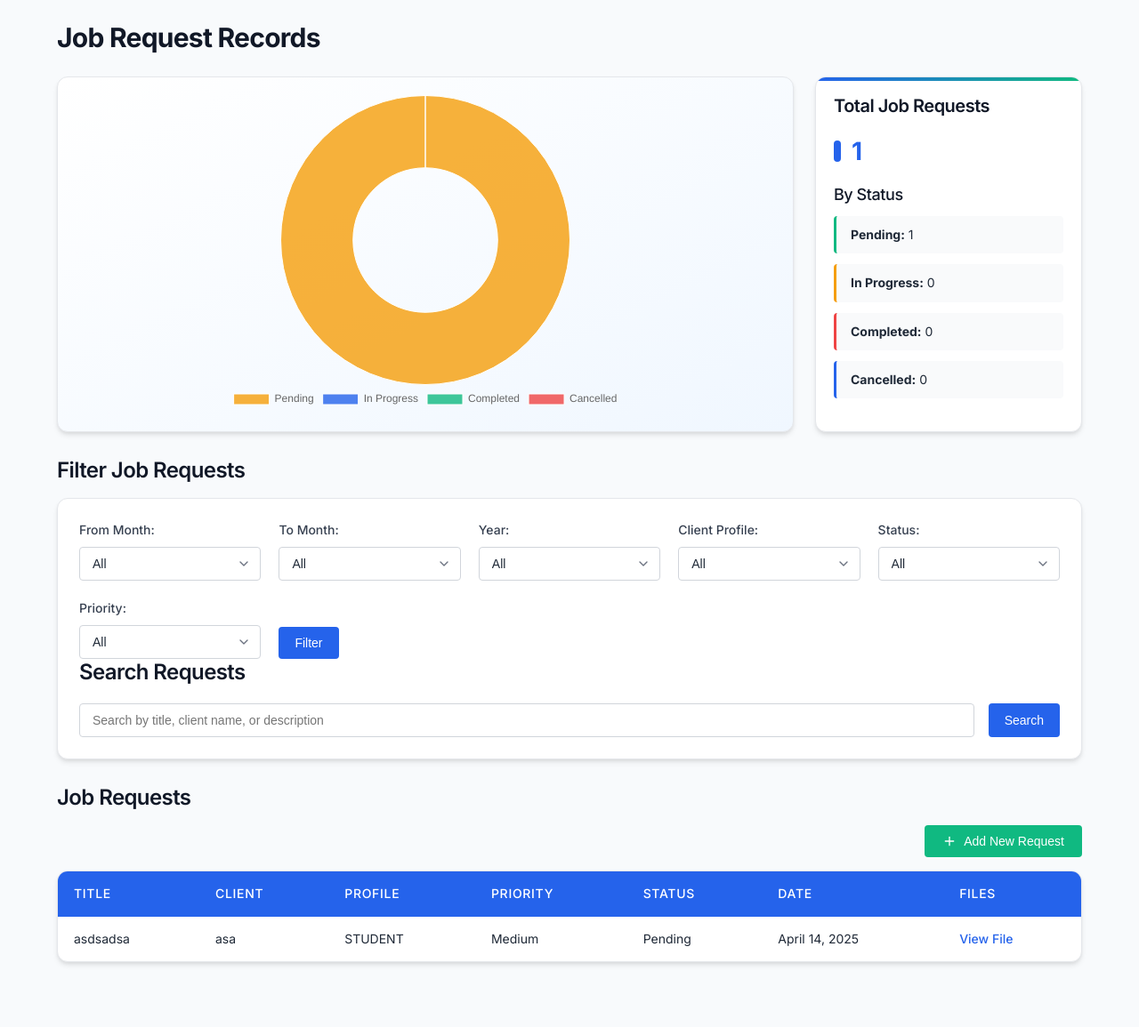
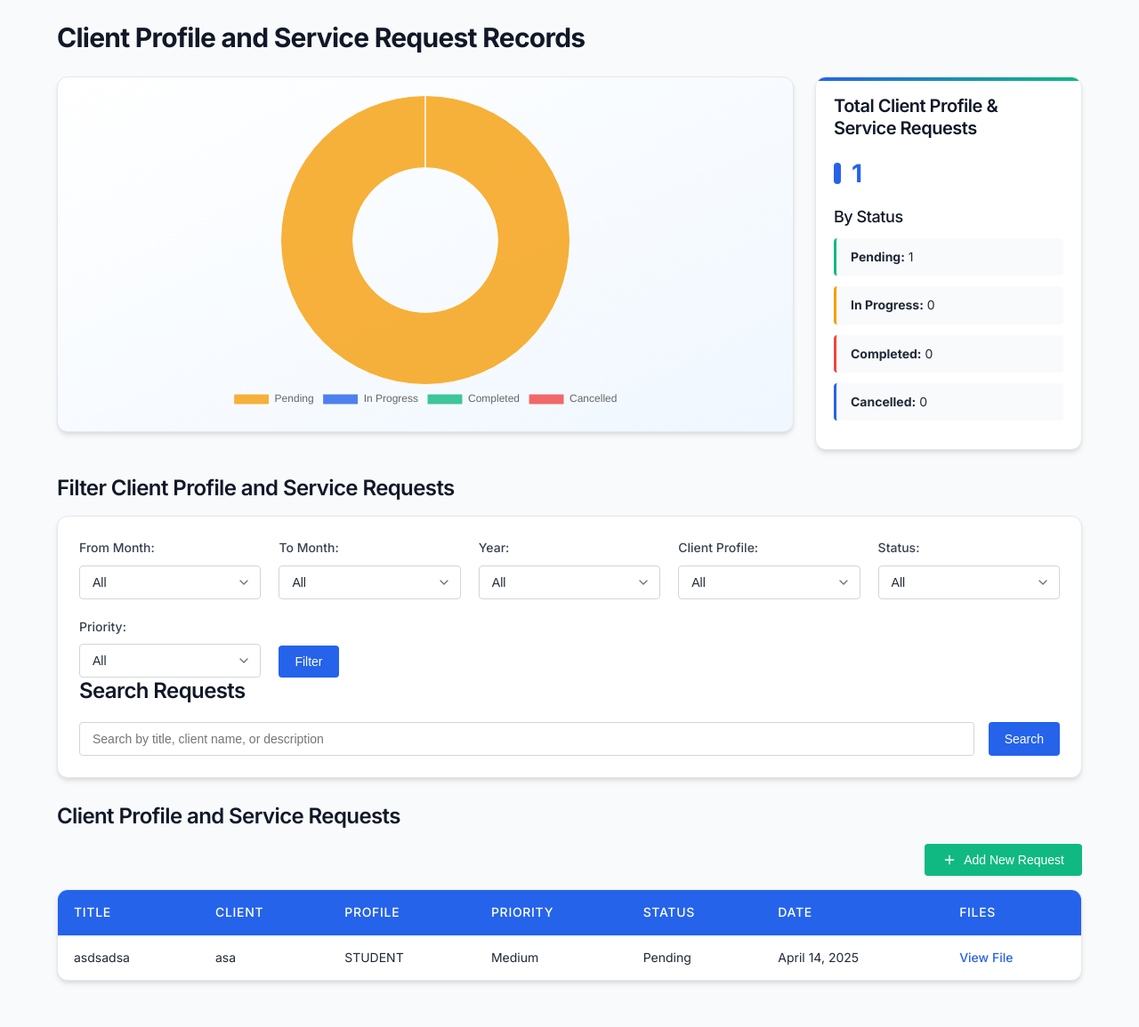
Before and after one commit to GlaizaMillete/fablab, a PHP site: page /job-requests.php in a window 1280 px wide. Shown: the whole page at 89% size. Before the commit the page ends 1134 px from the top, so only its background shows below. Run offline with PHP 8.4, Linux system fonts and the light colour scheme; a user stored in the database is signed in; data comes from the database, SQL or seed files in the repository.

Commit message:
Refactor job request handling: update log action message for clarity; rename titles and labels to reflect client profile and service requests; enhance UI consistency across related pages.

```diff
--- a/add-job_request-handler.php
+++ b/add-job_request-handler.php
@@ -96,7 +96,7 @@ if ($conn->query($sql)) {
     if (isset($_SESSION['staff_name'])) {
         $staffName = $_SESSION['staff_name'];
         $logDate = date('Y-m-d H:i:s');
-        $action = "Added job request for client: $clientName";
+        $action = "Added client profile and service request for client: $clientName";
 
         $logStmt = $conn->prepare("INSERT INTO logs (staff_name, action, log_date) VALUES (?, ?, ?)");
         $logStmt->bind_param('sss', $staffName, $action, $logDate);
--- a/fablab_db.sql
+++ b/fablab_db.sql
@@ -3,9 +3,9 @@
 -- https://www.phpmyadmin.net/
 --
 -- Host: 127.0.0.1
--- Generation Time: Apr 15, 2025 at 09:24 AM
+-- Generation Time: Apr 20, 2025 at 02:40 PM
 -- Server version: 10.4.32-MariaDB
--- PHP Version: 8.0.30
+-- PHP Version: 8.2.12
 
 SET SQL_MODE = "NO_AUTO_VALUE_ON_ZERO";
 START TRANSACTION;
@@ -38,7 +38,7 @@ CREATE TABLE `adminfablab` (
 --
 
 INSERT INTO `adminfablab` (`adminID`, `adminUsername`, `adminPassword`) VALUES
-(1, 'admin', 'password123');
+(1, 'admin', '$2y$10$zJpQwu8hEW50DtgK5DPUuuk5Of5PY.WUq.ilImUr/rxYN8Mzzc1hS');
 
 -- --------------------------------------------------------
 
--- a/job-requests.php
+++ b/job-requests.php
@@ -49,19 +49,19 @@ $chartData = [
 <head>
     <meta charset="UTF-8">
     <meta name="viewport" content="width=device-width, initial-scale=1.0">
-    <title>Job Request Records</title>
+    <title>Client Profile and Service Request Records</title>
     <script src="https://cdn.jsdelivr.net/npm/chart.js"></script>
     <link rel="stylesheet" href="style3.css">
 </head>
 
 <body>
     <div class="container">
-        <h1>Job Request Records</h1>
+        <h1>Client Profile and Service Request Records</h1>
         <!-- The Modal -->
         <div id="jobRequestModal" class="modal">
             <div class="modal-content">
                 <span class="close">&times;</span>
-                <h2>Job Request Form</h2>
+                <h2>Client Profile and Service Request Form</h2>
                 <form id="jobRequestForm" enctype="multipart/form-data" action="add-job_request-handler.php" method="POST">
                     <div class="form-columns">
                         <div>
@@ -92,7 +92,7 @@ $chartData = [
                     </div>
                     <div>
                         <label>Request Description:</label>
-                        <textarea name="request_description" placeholder="Provide detailed information about the job request..." required></textarea>
+                        <textarea name="request_description" placeholder="Provide detailed information about the service request..." required></textarea>
                     </div>
                     <div>
                         <label>Equipment Needed:</label><br>
@@ -126,7 +126,7 @@ $chartData = [
                         <input type="file" name="reference_file" accept=".pdf,.jpg,.jpeg,.png,.zip">
                         <p class="text-sm text-primary">Accepted formats: PDF, JPG, PNG, ZIP (Max: 10MB)</p>
                     </div>
-                    <button type="submit">Submit Job Request</button>
+                    <button type="submit">Submit Service Request</button>
                 </form>
             </div>
         </div>
@@ -135,7 +135,7 @@ $chartData = [
                 <canvas id="requestChart"></canvas>
             </div>
             <div class="totals-card">
-                <h3>Total Job Requests</h3>
+                <h3>Total Client Profile & Service Requests</h3>
                 <div class="total-amount"><?= $totalRequests ?></div>
                 <h4>By Status</h4>
                 <?php foreach ($statusCounts as $status => $count): ?>
@@ -146,7 +146,7 @@ $chartData = [
             </div>
         </div>
 
-        <h2>Filter Job Requests</h2>
+        <h2>Filter Client Profile and Service Requests</h2>
         <div class="filter-section">
             <form method="GET" class="filter-grid">
                 <div>
@@ -217,7 +217,7 @@ $chartData = [
             </form>
         </div>
 
-        <h2>Job Requests</h2>
+        <h2>Client Profile and Service Requests</h2>
         <button id="openFormBtn" style="margin-bottom: 15px; float: right;">Add New Request</button>
         <table>
             <thead>
```
Also changed, not shown: records.php (+5 -5 lines), staff-home.php (+13 -13 lines).
